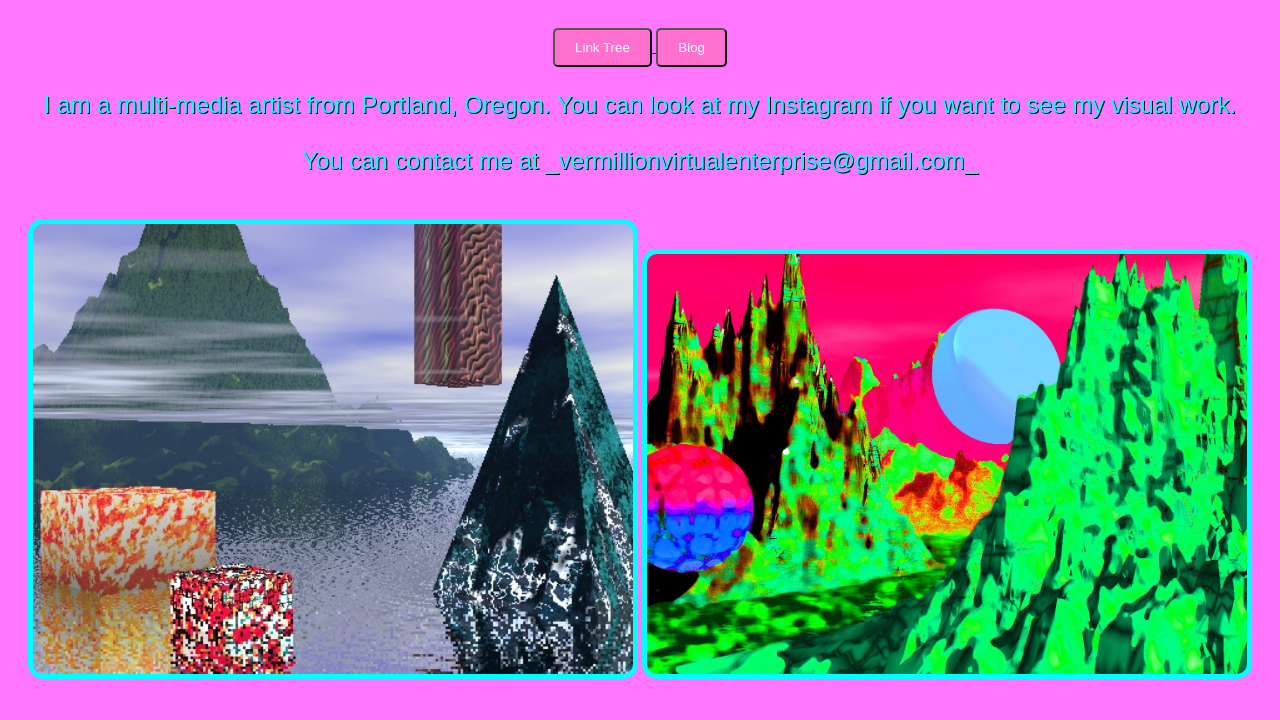
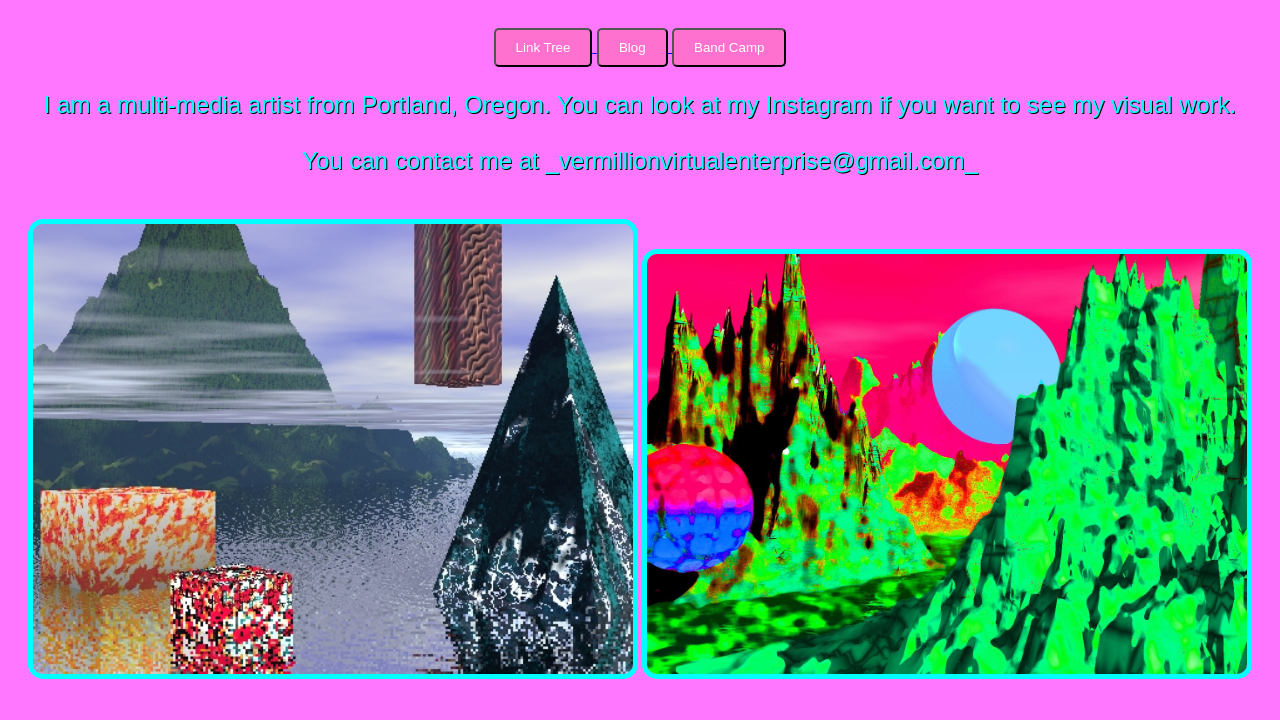
Before and after one commit to Ver6014/Website, a plain HTML site: page index.html in a window 1280 px wide. Shown: the part 643-1363 px from the top of the page. Drawn offline with Linux system fonts and the light colour scheme; grey boxes are pictures that could not be loaded.

Commit message:
Update index.html
add band camp buttion

```diff
--- a/index.html
+++ b/index.html
@@ -42,7 +42,8 @@
     <button type="button" style="display: inline-block; padding: 10px 20px; background-color: #ff71ce; color: white; text-align: center; text-decoration: none; border-radius: 5px; transition: background-color 0.3s;">Link Tree</button>
         <a href="https://jokers-eye.blogspot.com/" target="_blank">
     <button type="button" style="display: inline-block; padding: 10px 20px; background-color: #ff71ce; color: white; text-align: center; text-decoration: none; border-radius: 5px; transition: background-color 0.3s;">Blog</button>
-
+        <a href="thellemon.bandcamp.com" target="_blank">
+    <button type="button" style="display: inline-block; padding: 10px 20px; background-color: #ff71ce; color: white; text-align: center; text-decoration: none; border-radius: 5px; transition: background-color 0.3s;">Band Camp</button>
 </a>
         <p> I am a multi-media artist from Portland, Oregon. You can look at my Instagram if you want to see my visual work.
             <br> <br>You can contact me at _vermillionvirtualenterprise@gmail.com_
```
